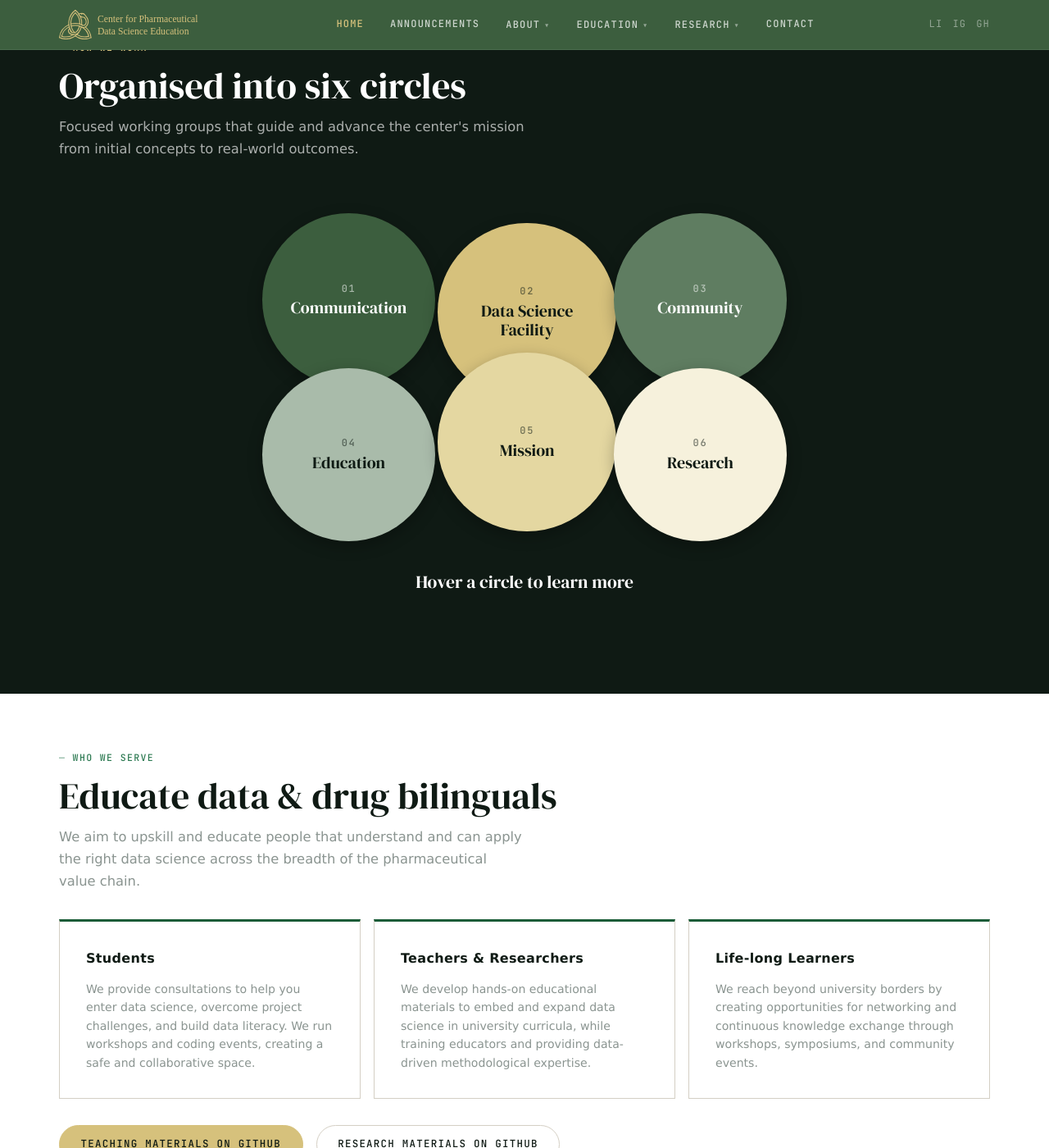
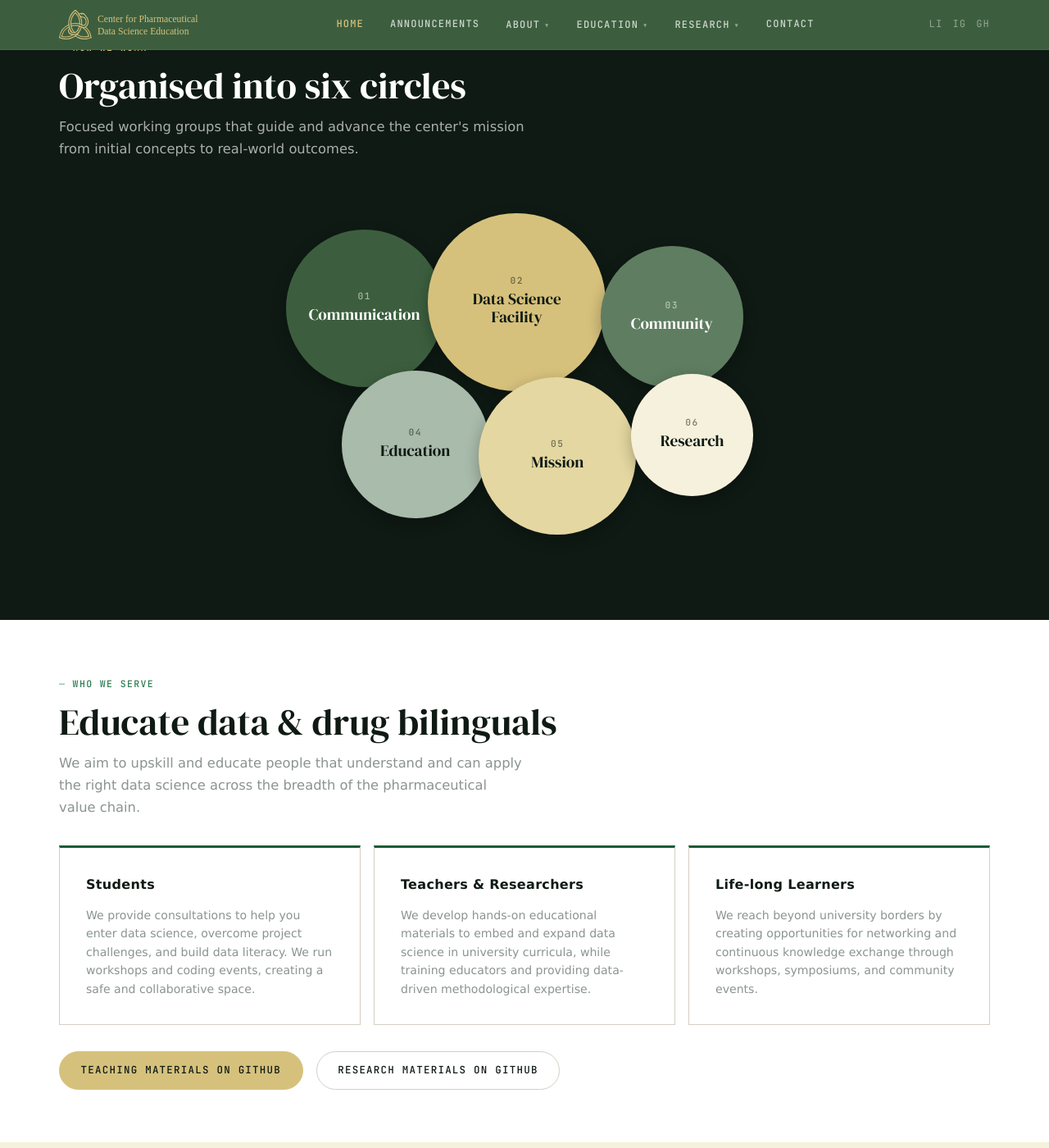
Before and after one commit to CPDSE/PagesCMS, a Jekyll site: the page built from index.md, in a window 1280 px wide and 1400 px high, scrolled down 2213 px. Shown: the whole window at 82% size. Built offline with Jekyll 4.4.1, drawn with Linux system fonts in a browser that asks for light colours.

Commit message:
bouncing circles

```diff
--- a/_layouts/default.html
+++ b/_layouts/default.html
@@ -45,25 +45,54 @@
     const statsStrip = document.querySelector('.stats-strip');
     if (statsStrip) statsObserver.observe(statsStrip);
 
-    // Circle bubble info panel
-    const circleInfo = document.getElementById('circle-info');
-    if (circleInfo) {
-      const titleEl = circleInfo.querySelector('.circle-info-title');
-      const descEl = circleInfo.querySelector('.circle-info-desc');
-      const defaultTitle = titleEl.textContent;
-      const updateInfo = (btn) => {
-        titleEl.textContent = btn.dataset.title;
-        descEl.textContent = btn.dataset.desc;
+    // Circle bubble force-push interaction
+    const cluster = document.getElementById('circles-cluster');
+    if (cluster) {
+      const bubbles = Array.from(cluster.querySelectorAll('.circle-bubble'));
+
+      const resetAll = () => {
+        bubbles.forEach(b => {
+          b.style.setProperty('--tx', '0px');
+          b.style.setProperty('--ty', '0px');
+        });
       };
-      const resetInfo = () => {
-        titleEl.textContent = defaultTitle;
-        descEl.textContent = '';
+
+      const pushFrom = (hovered) => {
+        if (window.matchMedia('(max-width: 640px)').matches) return;
+        const hr = hovered.getBoundingClientRect();
+        const hcx = hr.left + hr.width / 2;
+        const hcy = hr.top + hr.height / 2;
+        const hoveredRadius = hr.width / 2;
+        // The scaled radius (hover scale factor matches CSS --scale on hover)
+        const scaledRadius = hoveredRadius * 1.45;
+
+        bubbles.forEach(other => {
+          if (other === hovered) return;
+          const or = other.getBoundingClientRect();
+          const ocx = or.left + or.width / 2;
+          const ocy = or.top + or.height / 2;
+          const otherRadius = or.width / 2;
+
+          const dx = ocx - hcx;
+          const dy = ocy - hcy;
+          const dist = Math.hypot(dx, dy) || 0.01;
+
+          // How much overlap would there be with scaled hovered circle?
+          const wanted = scaledRadius + otherRadius + 6; // 6px breathing room
+          const push = Math.max(0, wanted - dist);
+
+          const tx = (dx / dist) * push;
+          const ty = (dy / dist) * push;
+          other.style.setProperty('--tx', tx.toFixed(1) + 'px');
+          other.style.setProperty('--ty', ty.toFixed(1) + 'px');
+        });
       };
-      document.querySelectorAll('.circle-bubble').forEach(btn => {
-        btn.addEventListener('mouseenter', () => updateInfo(btn));
-        btn.addEventListener('focus', () => updateInfo(btn));
-        btn.addEventListener('mouseleave', resetInfo);
-        btn.addEventListener('blur', resetInfo);
+
+      bubbles.forEach(b => {
+        b.addEventListener('mouseenter', () => pushFrom(b));
+        b.addEventListener('focus', () => pushFrom(b));
+        b.addEventListener('mouseleave', resetAll);
+        b.addEventListener('blur', resetAll);
       });
     }
   </script>
--- a/_layouts/home.html
+++ b/_layouts/home.html
@@ -130,47 +130,36 @@
       <p>Focused working groups that guide and advance the center's mission from initial concepts to real-world outcomes.</p>
     </div>
     <div class="circles-cluster fade-in" id="circles-cluster">
-      <button type="button" class="circle-bubble circle-bubble--1"
-        data-title="Communication"
-        data-desc="Develop and promote a strong external center identity to relevant stakeholders.">
+      <button type="button" class="circle-bubble circle-bubble--1">
         <span class="circle-num">01</span>
         <span class="circle-title">Communication</span>
+        <span class="circle-desc">Develop and promote a strong external center identity to relevant stakeholders.</span>
       </button>
-      <button type="button" class="circle-bubble circle-bubble--2"
-        data-title="Data Science Facility"
-        data-desc="Build, maintain, and evolve the center's data science infrastructure and practices.">
+      <button type="button" class="circle-bubble circle-bubble--2">
         <span class="circle-num">02</span>
         <span class="circle-title">Data Science<br>Facility</span>
+        <span class="circle-desc">Build, maintain, and evolve the center's data science infrastructure and practices.</span>
       </button>
-      <button type="button" class="circle-bubble circle-bubble--3"
-        data-title="Community &amp; Organization"
-        data-desc="Create and evolve organizational principles so that center members feel belonging and are jointly productive.">
+      <button type="button" class="circle-bubble circle-bubble--3">
         <span class="circle-num">03</span>
         <span class="circle-title">Community</span>
+        <span class="circle-desc">Create and evolve organizational principles so members feel belonging and are jointly productive.</span>
       </button>
-      <button type="button" class="circle-bubble circle-bubble--4"
-        data-title="Education"
-        data-desc="Create overview and lead the strategy for the center's educational deliverables.">
+      <button type="button" class="circle-bubble circle-bubble--4">
         <span class="circle-num">04</span>
         <span class="circle-title">Education</span>
+        <span class="circle-desc">Create overview and lead the strategy for the center's educational deliverables.</span>
       </button>
-      <button type="button" class="circle-bubble circle-bubble--5"
-        data-title="Mission"
-        data-desc="Ensure the overall cohesion and development of all center components.">
+      <button type="button" class="circle-bubble circle-bubble--5">
         <span class="circle-num">05</span>
         <span class="circle-title">Mission</span>
+        <span class="circle-desc">Ensure the overall cohesion and development of all center components.</span>
       </button>
-      <button type="button" class="circle-bubble circle-bubble--6"
-        data-title="Research"
-        data-desc="Facilitate transparency, cross-fertilization, and methodology sharing so members can do research together.">
+      <button type="button" class="circle-bubble circle-bubble--6">
         <span class="circle-num">06</span>
         <span class="circle-title">Research</span>
+        <span class="circle-desc">Facilitate transparency, cross-fertilization and methodology sharing across the center.</span>
       </button>
-    </div>
-
-    <div class="circle-info" id="circle-info" aria-live="polite">
-      <p class="circle-info-title">Hover a circle to learn more</p>
-      <p class="circle-info-desc"></p>
     </div>
   </div>
 </section>
--- a/assets/css/main.css
+++ b/assets/css/main.css
@@ -485,17 +485,16 @@
   letter-spacing: 0.1em;
 }
 
-/* ─── CIRCLES / BUBBLE CLUSTER ────────────────────────────── */
+/* ─── CIRCLES / PACKED BUBBLE CHART ───────────────────────── */
 .circles-cluster {
   position: relative;
   width: 100%;
-  max-width: 640px;
-  aspect-ratio: 16 / 10;
+  max-width: 620px;
+  aspect-ratio: 31 / 20;
   margin: var(--space-lg) auto var(--space-md);
 }
 .circle-bubble {
   position: absolute;
-  width: 33%;
   aspect-ratio: 1;
   border-radius: 50%;
   display: flex;
@@ -503,69 +502,73 @@
   align-items: center;
   justify-content: center;
   text-align: center;
-  padding: 0.9rem;
+  padding: 1rem;
   cursor: pointer;
   border: none;
   font-family: inherit;
   box-shadow: 0 6px 18px rgba(0,0,0,0.28);
+  /* Translate controlled via JS (force push); scale via CSS hover */
   transition:
-    transform 0.55s cubic-bezier(0.34, 1.56, 0.64, 1),
+    transform 0.55s cubic-bezier(0.34, 1.3, 0.64, 1),
     box-shadow 0.3s ease;
+  --tx: 0px;
+  --ty: 0px;
+  --scale: 1;
+  transform: translate(var(--tx), var(--ty)) scale(var(--scale));
 }
 .circle-bubble:hover,
 .circle-bubble:focus-visible {
-  transform: scale(1.14);
+  --scale: 1.45;
   z-index: 10;
-  box-shadow: 0 18px 40px rgba(0,0,0,0.45);
+  box-shadow: 0 18px 40px rgba(0,0,0,0.5);
   outline: none;
 }
-.circle-bubble:active {
-  transform: scale(1.08);
-  transition-duration: 0.15s;
-}
 
-.circle-bubble--1 { top: 0;      left: 0;      background: #3C5E3E; color: white; }
-.circle-bubble--2 { top: 3%;     left: 33.5%;  width: 34%; background: #D6C17C; color: #0f1a14; }
-.circle-bubble--3 { top: 0;      right: 0;     background: #5F7D61; color: white; }
-.circle-bubble--4 { bottom: 0;   left: 0;      background: #A9BBAA; color: #0f1a14; }
-.circle-bubble--5 { bottom: 3%;  left: 33.5%;  width: 34%; background: #E4D7A1; color: #0f1a14; }
-.circle-bubble--6 { bottom: 0;   right: 0;     background: #F6F1DC; color: #0f1a14; }
+/* Packed chart — varied sizes, tight overlap */
+.circle-bubble--1 { left: 3%;  top: 5%;  width: 31%; background: #3C5E3E; color: white; }
+.circle-bubble--2 { left: 31%; top: 0;   width: 35%; background: #D6C17C; color: #0f1a14; }
+.circle-bubble--3 { left: 65%; top: 10%; width: 28%; background: #5F7D61; color: white; }
+.circle-bubble--4 { left: 14%; top: 48%; width: 29%; background: #A9BBAA; color: #0f1a14; }
+.circle-bubble--5 { left: 41%; top: 50%; width: 31%; background: #E4D7A1; color: #0f1a14; }
+.circle-bubble--6 { left: 71%; top: 49%; width: 24%; background: #F6F1DC; color: #0f1a14; }
 
 .circle-num {
   font-family: var(--font-mono);
-  font-size: 0.75rem;
+  font-size: 0.7rem;
   font-weight: 500;
   letter-spacing: 0.14em;
   opacity: 0.55;
-  margin-bottom: 0.3rem;
+  margin-bottom: 0.25rem;
+  transition: opacity 0.25s, font-size 0.3s;
 }
 .circle-title {
   font-family: var(--font-display);
-  font-size: clamp(0.95rem, 1.7vw, 1.25rem);
+  font-size: clamp(0.9rem, 1.6vw, 1.2rem);
   line-height: 1.15;
   font-weight: 400;
+  transition: font-size 0.3s, transform 0.3s;
 }
-
-.circle-info {
-  max-width: 640px;
-  margin: 0 auto;
-  text-align: center;
-  min-height: 90px;
-  padding: 0 var(--space-md);
+.circle-desc {
+  font-family: var(--font-body);
+  font-size: 0.5rem;
+  line-height: 1.4;
+  max-width: 90%;
+  margin-top: 0.25rem;
+  opacity: 0;
+  max-height: 0;
+  overflow: hidden;
+  transition:
+    opacity 0.25s ease 0.08s,
+    max-height 0.3s ease 0s;
 }
-.circle-info-title {
-  font-family: var(--font-display);
-  font-size: 1.35rem;
-  color: white;
-  margin-bottom: 0.5rem;
-  transition: opacity 0.2s ease;
+.circle-bubble:hover .circle-desc,
+.circle-bubble:focus-visible .circle-desc {
+  opacity: 0.92;
+  max-height: 90px;
 }
-.circle-info-desc {
-  color: rgba(255,255,255,0.65);
-  line-height: 1.7;
-  max-width: 52ch;
-  margin: 0 auto;
-  transition: opacity 0.2s ease;
+.circle-bubble:hover .circle-num,
+.circle-bubble:focus-visible .circle-num {
+  opacity: 0.75;
 }
 
 @media (max-width: 640px) {
@@ -583,7 +586,10 @@
     left: auto !important;
     right: auto !important;
     bottom: auto !important;
+    --tx: 0 !important;
+    --ty: 0 !important;
   }
+  .circle-desc { font-size: 0.65rem; }
 }
 
 /* ─── AUDIENCE CARDS ──────────────────────────────────────── */
```
